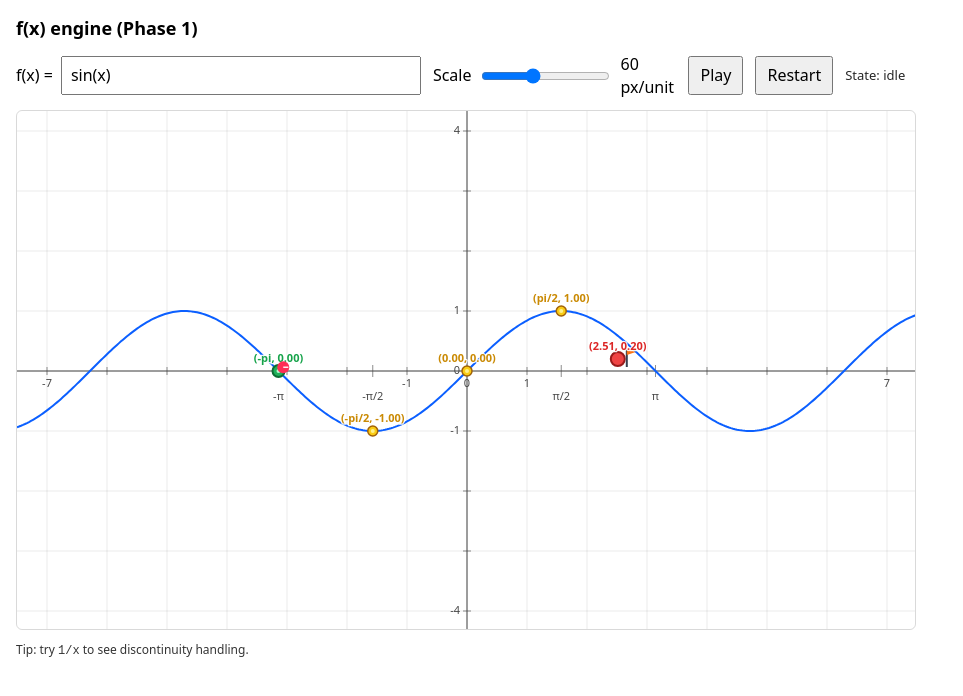
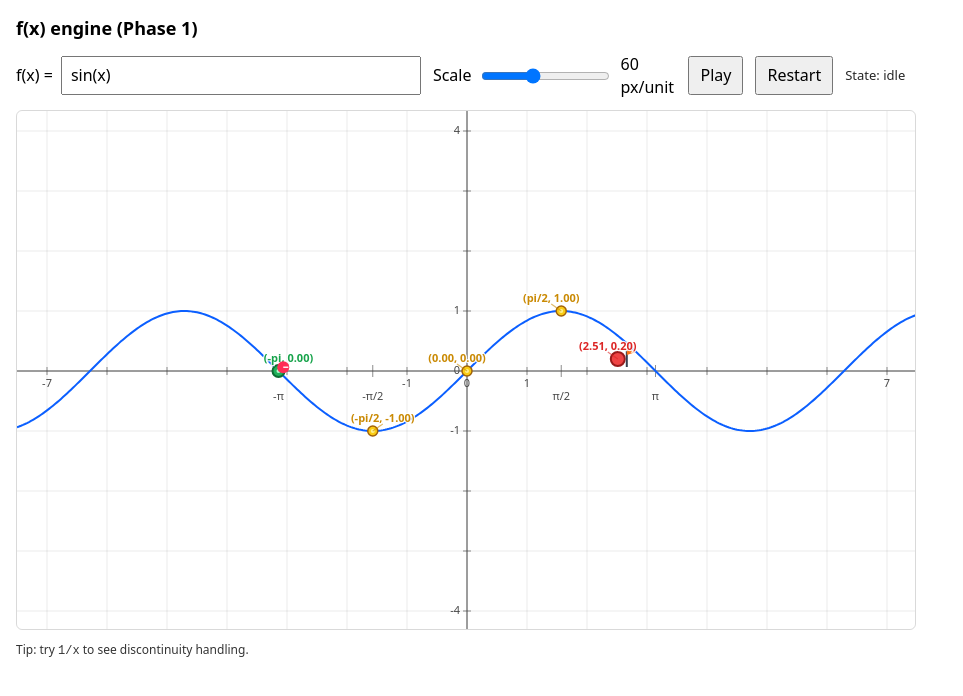
Before and after one commit to AnoojShete/f-of-x, a React (Vite) app: page / in a window 1280 px wide. Shown: the top 696 px of the page, without its empty margins (0-963 px from the left). Built offline with nearby package versions, Linux system fonts and the light colour scheme.

Commit message:
Improve label positioning

```diff
--- a/src/components/GameObjectsOverlay.tsx
+++ b/src/components/GameObjectsOverlay.tsx
@@ -20,6 +20,8 @@ type LabelPlacement = {
   id: string;
   x: number;
   y: number;
+  anchorX: number;
+  anchorY: number;
   text: string;
   color: string;
 };
@@ -61,11 +63,19 @@ function placeLabel(
 ): { x: number; y: number } {
   const estTextWidth = Math.max(28, text.length * 6.2);
   const half = estTextWidth / 2;
-  const candidates = [-12, 14, -22, 24, -32, 34];
+  const baseDx = anchorX >= width / 2 ? -10 : 10;
+  const candidates: ReadonlyArray<Readonly<{ dx: number; dy: number }>> = [
+    { dx: baseDx, dy: -12 },
+    { dx: baseDx, dy: 14 },
+    { dx: baseDx * 1.4, dy: -22 },
+    { dx: baseDx * 1.4, dy: 24 },
+    { dx: baseDx * 1.9, dy: -30 },
+    { dx: baseDx * 1.9, dy: 34 },
+  ];
 
-  for (const dy of candidates) {
-    const y = anchorY + dy;
-    const x = Math.min(width - half - 2, Math.max(half + 2, anchorX));
+  for (const candidate of candidates) {
+    const x = Math.min(width - half - 2, Math.max(half + 2, anchorX + candidate.dx));
+    const y = anchorY + candidate.dy;
     const box: LabelBox = {
       left: x - half,
       right: x + half,
@@ -81,7 +91,7 @@ function placeLabel(
     }
   }
 
-  const fallbackX = Math.min(width - half - 2, Math.max(half + 2, anchorX));
+  const fallbackX = Math.min(width - half - 2, Math.max(half + 2, anchorX + baseDx));
   const fallbackY = Math.min(height - 6, Math.max(10, anchorY - 12));
   placed.push({
     left: fallbackX - half,
@@ -115,6 +125,8 @@ export default function GameObjectsOverlay({
       id: 'start',
       x: placed.x,
       y: placed.y,
+      anchorX: startCanvas.x,
+      anchorY: startCanvas.y,
       text: formatVec2(startPoint),
       color: '#16a34a',
     });
@@ -126,6 +138,8 @@ export default function GameObjectsOverlay({
       id: 'goal',
       x: placed.x,
       y: placed.y,
+      anchorX: goalCanvas.x,
+      anchorY: goalCanvas.y,
       text: formatVec2(goal),
       color: '#dc2626',
     });
@@ -139,6 +153,8 @@ export default function GameObjectsOverlay({
       id: `star-${star.id}`,
       x: placed.x,
       y: placed.y,
+      anchorX: p.x,
+      anchorY: p.y,
       text,
       color: '#ca8a04',
     });
@@ -183,8 +199,17 @@ export default function GameObjectsOverlay({
       })}
 
       {labelPlacements.map((label) => (
+        <g key={label.id}>
+          <line
+            x1={label.anchorX}
+            y1={label.anchorY}
+            x2={label.x}
+            y2={label.y + (label.y < label.anchorY ? 5 : -5)}
+            stroke={label.color}
+            strokeOpacity={0.6}
+            strokeWidth={1.2}
+          />
           <text
-          key={label.id}
             x={label.x}
             y={label.y}
             textAnchor="middle"
@@ -198,6 +223,7 @@ export default function GameObjectsOverlay({
           >
             {label.text}
           </text>
+        </g>
       ))}
     </svg>
   );
```
Lines whose indentation alone changed are shown as unchanged.
